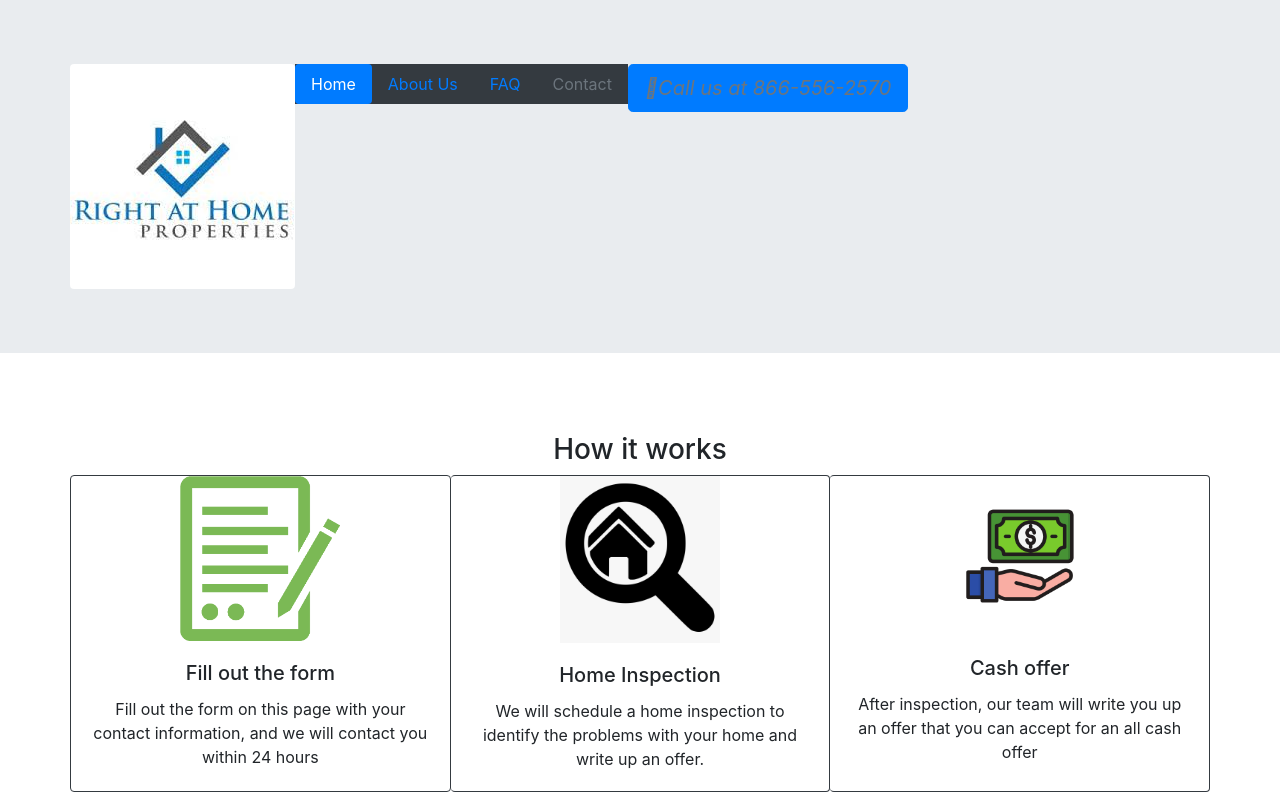
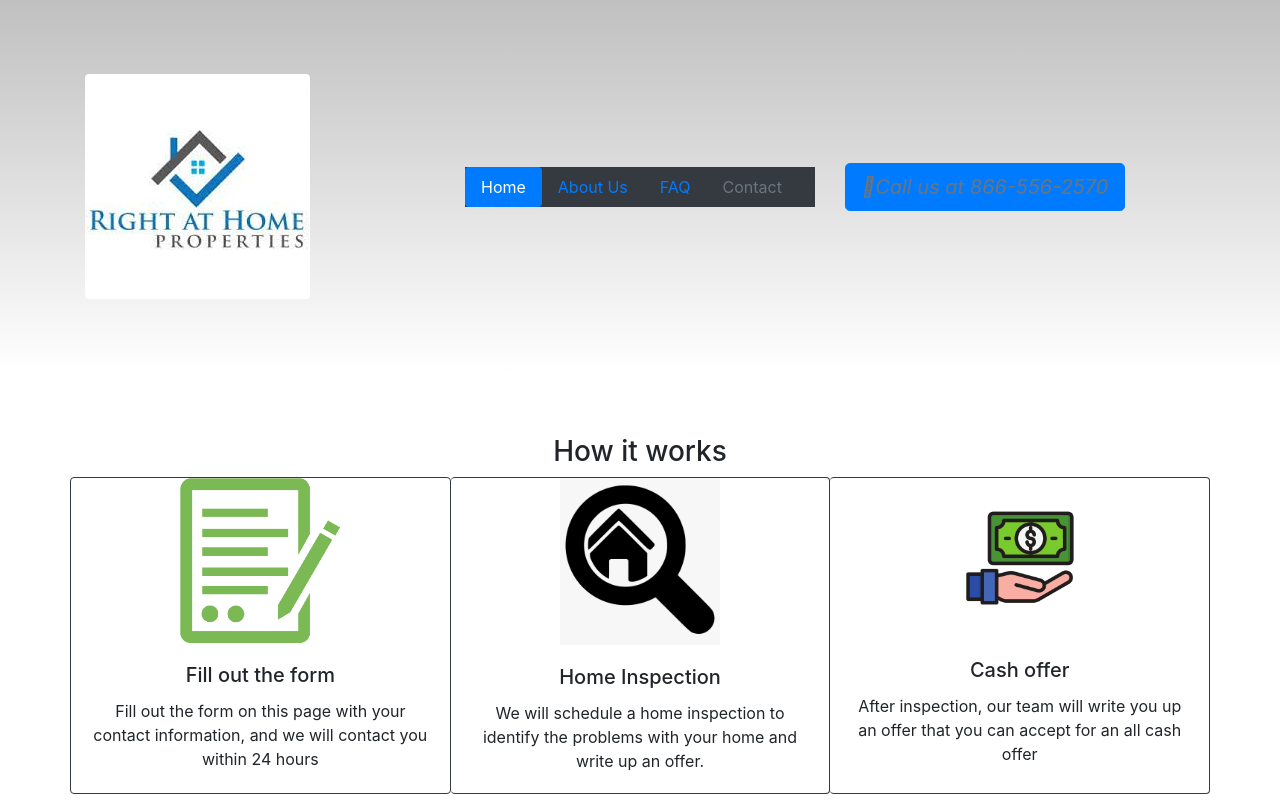
Before and after one commit to jaypowellcs/BuyHomesQuickDFW, a website: page index.html in a window 1280 px wide. Shown: the top 800 px of the page. Drawn offline with nearby package versions, Linux system fonts and the light colour scheme.

Commit message:
css changes

```diff
--- a/css/styles.css
+++ b/css/styles.css
@@ -20,3 +20,24 @@
     text-align: center;
     box-sizing: border-box;
 }
+
+.jumbotron {
+  padding: 30px;
+  background-image: linear-gradient(silver, white);
+  color: white;
+  margin: 0;
+}
+
+.site-footer {
+  background-image: linear-gradient(white, silver);
+  padding: 20px 0;
+}
+
+.container {
+  padding: 5px 0;
+
+}
+
+.row {
+  padding: 5px 0;
+}
--- a/index.html
+++ b/index.html
@@ -12,17 +12,17 @@
      <link rel="stylesheet" href="node_modules/bootstrap/dist/css/bootstrap.min.css" />
      <link rel="stylesheet" href="node_modules/bootstrap-social/bootstrap-social.css" />
      <link rel="stylesheet" href="node_modules/font-awesome/css/font-awesome.min.css" />
-    <title>Buy Homes Quick DFW</title>
+    <title>Right At Homes Properties</title>
 </head>
 
 <body>
 <header class="jumbotron jumbotron-fluid">
   <div class="container">
-    <div class="row">
-      <div class="col-m-4">
-        <img src="images/righthome.jpg" class="rounded float-left" alt="Responsive image">
+    <div class="row align-items-center row-cols-3">
+      <div class="col">
+        <img src="images/righthome.jpg" class="rounded" alt="Responsive image">
       </div>
-      <div class="col-m-4">
+      <div class="col">
         <nav>
           <ul class="nav nav-pills nav-expand-sm bg-dark ">
             <li class="nav-item">
@@ -40,7 +40,7 @@
           </ul>
         </nav>
       </div>
-      <div class="col-m-4">
+      <div class="col">
         <button type="button" class="btn btn-primary btn-lg"><a href="tel:8665562570" class="text-secondary"><i class="fa-phone">Call us at 866-556-2570</i></a></button>
       </div>
     </div>
@@ -100,7 +100,7 @@
 </div>
 </div>
 
-<div class="container py-5">
+<div class="container">
   <div class="row">
     <div class="col">
       <h3 class="text-center">How it works</h3>
@@ -131,7 +131,7 @@
   </div>
 </div>
 
-<div class="container text-center" >
+<div class="container text-center">
   <div class="row">
     <div class="col-sm">
         <h2>Let us give you an offer</h2>
@@ -140,7 +140,7 @@
   </div>
 </div>
 
-<div class="container py-5" id="offerForm">
+<div class="container" id="offerForm">
   <div class="row offset-md-2">
     <div class="col-sm">
       <form>
@@ -234,7 +234,7 @@
 </div>
 </div>
 
-<div class="container py-5">
+<div class="container">
   <div class="row">
     <div class="col text-center">
       <h2>Reviews/Testionmals</h2>
@@ -262,17 +262,7 @@
   </div>
 </div>
 
-<div class="container">
-  <div class="row">
-    <div class="col">
-      <br>
-      <br>
-    </div>
-  </div>
-</div>
-
-<footer>
-  <div class="jumbotron jumbotron-fluid">
+<footer class="jumbotron jumbotron-fluid">
   <div class="container">
     <div class="row">
       <div class="col">
@@ -290,7 +280,6 @@
             <a class="nav-link disabled" href="#">Contact</a>
           </li>
         </ul>
-        </div>
       </div>
     </div>
   </div>
```
Lines whose indentation alone changed are shown as unchanged.
